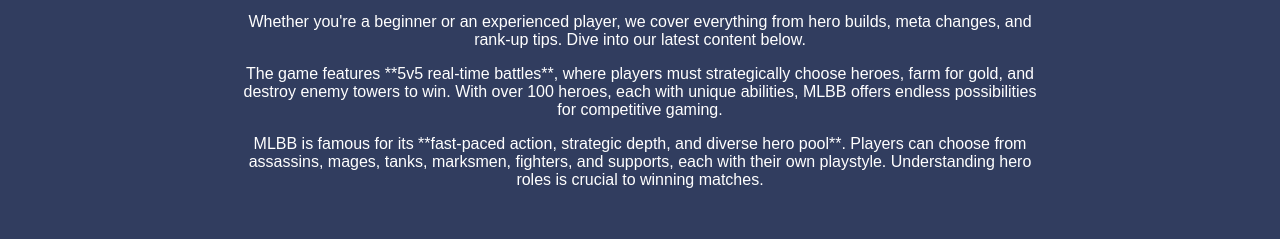
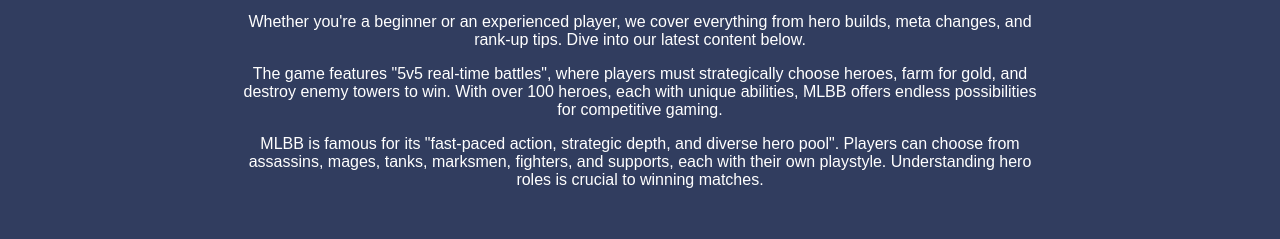
Before and after one commit to Abing-Tech/mlbb-blogs, a plain HTML site: page index.html in a window 1280 px wide. Shown: the part 277-516 px from the top of the page. Drawn offline with Linux system fonts and the light colour scheme.

Commit message:
Update index.html

```diff
--- a/index.html
+++ b/index.html
@@ -17,8 +17,8 @@
             <h2>Welcome to the Mobile Legends Blog</h2>
             <p>Mobile Legends: Bang Bang (MLBB) is one of the most popular mobile multiplayer online battle arena (MOBA) games. In this blog, we provide updates, hero guides, and pro strategies to help you dominate the battlefield.</p>
             <p>Whether you're a beginner or an experienced player, we cover everything from hero builds, meta changes, and rank-up tips. Dive into our latest content below.</p>
-            <p>The game features **5v5 real-time battles**, where players must strategically choose heroes, farm for gold, and destroy enemy towers to win. With over 100 heroes, each with unique abilities, MLBB offers endless possibilities for competitive gaming.</p>
-            <p>MLBB is famous for its **fast-paced action, strategic depth, and diverse hero pool**. Players can choose from assassins, mages, tanks, marksmen, fighters, and supports, each with their own playstyle. Understanding hero roles is crucial to winning matches.</p>
+            <p>The game features "5v5 real-time battles", where players must strategically choose heroes, farm for gold, and destroy enemy towers to win. With over 100 heroes, each with unique abilities, MLBB offers endless possibilities for competitive gaming.</p>
+            <p>MLBB is famous for its "fast-paced action, strategic depth, and diverse hero pool". Players can choose from assassins, mages, tanks, marksmen, fighters, and supports, each with their own playstyle. Understanding hero roles is crucial to winning matches.</p>
         </section>
 
         <!-- Blog Section -->
```
